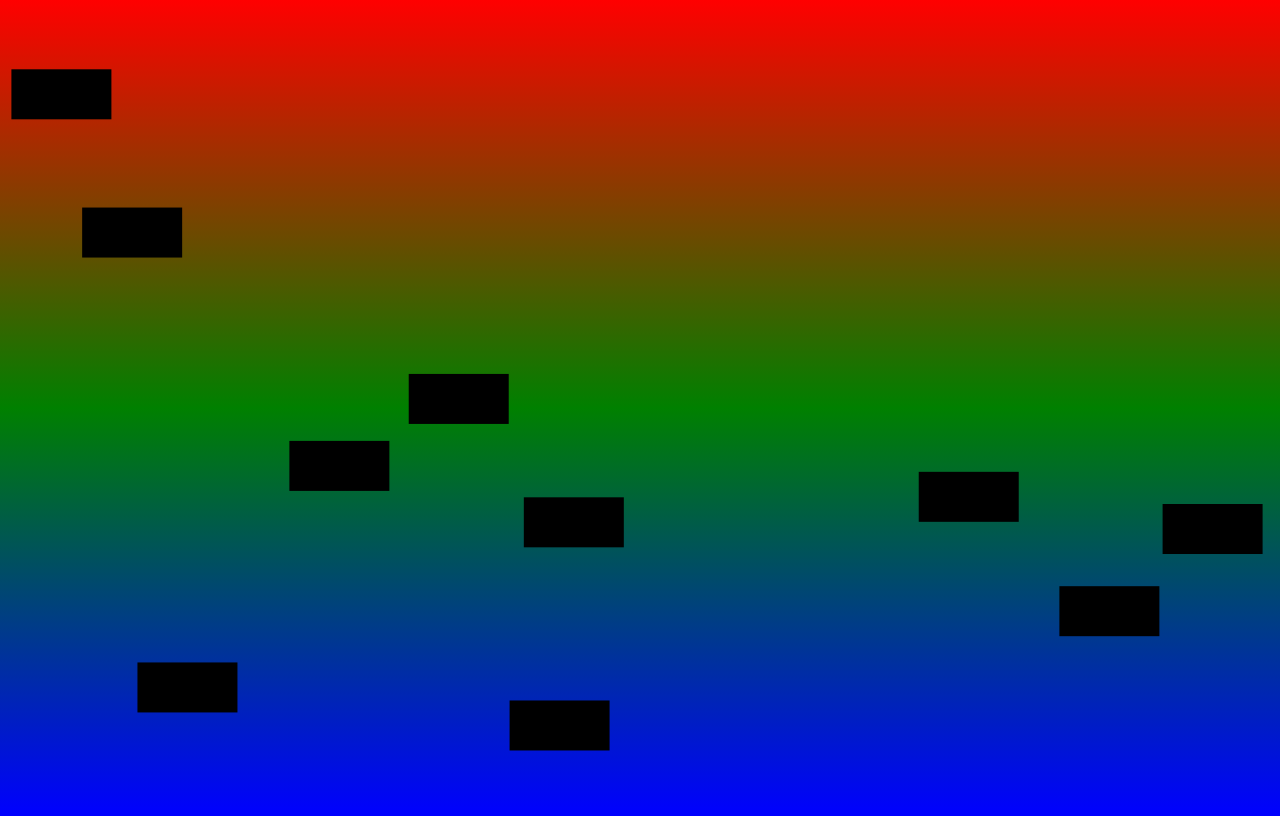
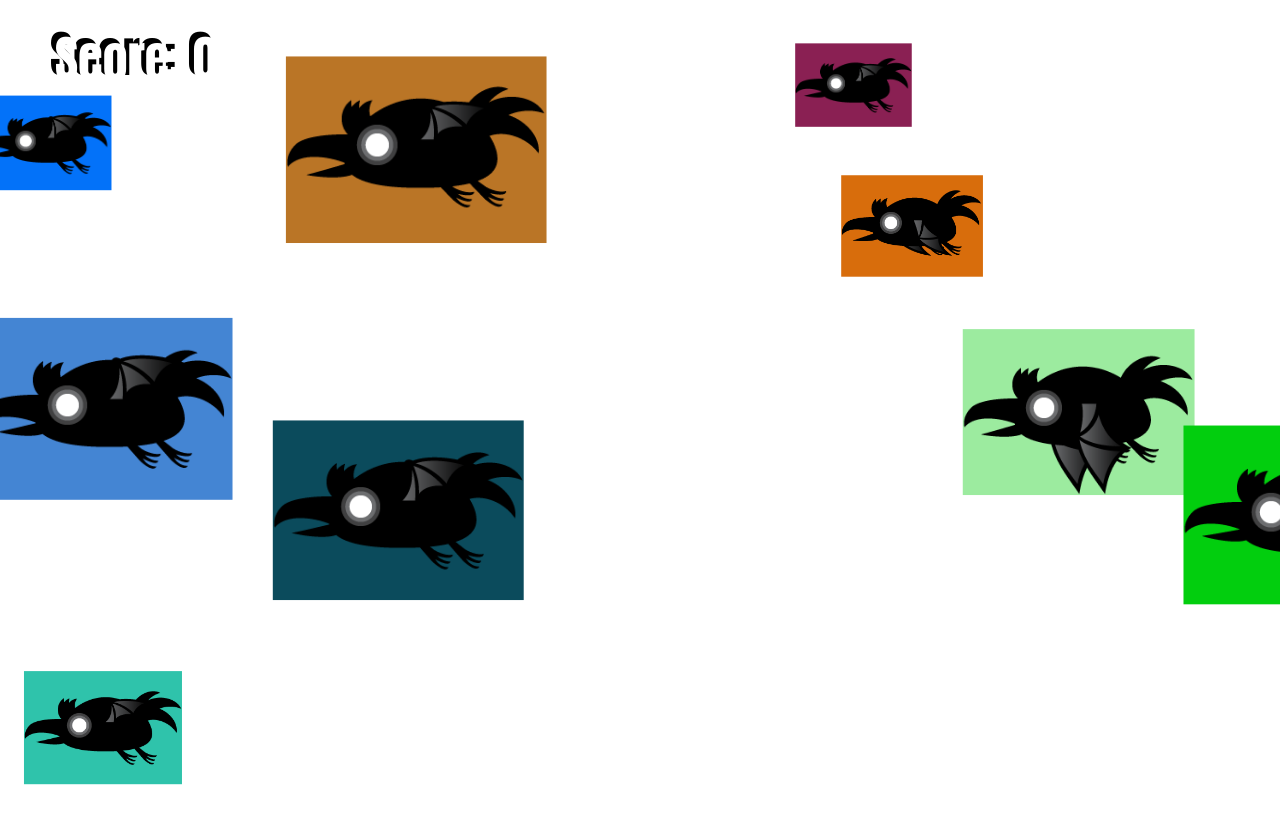
Before and after one commit to rikochet87/project-5-point-shoot-game, a website built with Parcel: page src/index.html in a window 1280 px wide. Built offline with nearby package versions, Linux system fonts and the light colour scheme.

Commit message:
second commit

```diff
--- a/src/index.html
+++ b/src/index.html
@@ -8,6 +8,7 @@
     <title>Point & shoot game</title>
 </head>
 <body>
+    <canvas id="collisionCanvas"></canvas>
     <canvas id="canvas1"></canvas>
     <script type="module" src="./index.js"></script>
 </body>
--- a/src/index.js
+++ b/src/index.js
@@ -1,8 +1,16 @@
 /**@type {HTMLCanvasElement}*/
+import img1 from "../img/raven.png";
 const canvas = document.getElementById("canvas1");
-const ctx = canvas.getContext("2d")
+const ctx = canvas.getContext("2d");
 canvas.width = window.innerWidth;
 canvas.height = window.innerHeight;
+const collisionCanvas = document.getElementById("collisionCanvas");
+const collisionCtx = collisionCanvas.getContext("2d");
+collisionCanvas.width = window.innerWidth;
+collisionCanvas.height = window.innerHeight;
+
+let score = 0;
+ctx.font = "50px Impact";
 
 let timeToNextRaven = 0;
 let ravenInterval = 500;
@@ -10,37 +18,104 @@ let lastTime = 0;
 
 let ravens = [];
 
-class Raven{
-    constructor(){
-        this.width = 100;
-        this.height = 50;
+function createImage(imageSrc) {
+  const image = new Image();
+  image.src = imageSrc;
+  return image;
+}
+
+let ravensImage = createImage(img1);
+
+class Raven {
+  constructor() {
+    this.spriteWidth = 271;
+    this.spriteHeight = 194;
+    this.sizeModifier = Math.random() * 0.6 + 0.4;
+    this.width = this.spriteWidth * this.sizeModifier;
+    this.height = this.spriteHeight * this.sizeModifier;
     this.x = canvas.width;
-        this.y = Math.random()*(canvas.height - this.height);
+    this.y = Math.random() * (canvas.height - this.height);
     this.directionX = Math.random() * 5 + 3;
     this.directionY = Math.random() * 5 - 2.5;
+    this.markedForDeletion = false;
+    this.frame = 0;
+    this.maxFrame = 4;
+    this.timeSinceFlap = 0;
+    this.flapInterval = Math.random() * 50 + 50;
+    this.randomColors = [
+      Math.floor(Math.random() * 255),
+      Math.floor(Math.random() * 255),
+      Math.floor(Math.random() * 255),
+    ];
+    this.color =
+      "rgb(" +
+      this.randomColors[0] +
+      "," +
+      this.randomColors[1] +
+      "," +
+      this.randomColors[2] +
+      ")";
   }
-    update(){
+  update(deltaTime) {
+    if (this.y < 0 || this.y > canvas.height - this.height) {
+      this.directionY = this.directionY * -1;
+    }
     this.x -= this.directionX;
+    this.y += this.directionY;
+    if (this.x < 0 - this.width) this.markedForDeletion = true;
+    this.timeSinceFlap += deltaTime;
+    if (this.timeSinceFlap > this.flapInterval) {
+      if (this.frame > this.maxFrame) this.frame = 0;
+      else this.frame++;
+      this.timeSinceFlap = 0;
     }
-    draw(){
-        ctx.fillRect(this.x, this.y, this.width, this.height)
+  }
+  draw() {
+      collisionCtx.fillStyle = this.color;
+    collisionCtx.fillRect(this.x, this.y, this.width, this.height);
+    ctx.drawImage(
+      ravensImage,
+      this.frame * this.spriteWidth,
+      0,
+      this.spriteWidth,
+      this.spriteHeight,
+      this.x,
+      this.y,
+      this.width,
+      this.height
+    );
   }
 }
 
+function drawScore() {
+  ctx.fillStyle = "black";
+  ctx.fillText("Score: " + score, 50, 75);
+  ctx.fillStyle = "white";
+  ctx.fillText("Score: " + score, 55, 80);
+}
 
-function animate(timestamp){
+addEventListener("click", function (e) {
+  const detectedPixelColor = collisionCtx.getImageData(e.x, e.y, 1, 1);
+});
+
+function animate(timestamp) {
   ctx.clearRect(0, 0, canvas.width, canvas.height);
+  collisionCtx.clearRect(0, 0, canvas.width, canvas.height);
   let deltaTime = timestamp - lastTime;
-    lastTime = timestamp
+  lastTime = timestamp;
   timeToNextRaven += deltaTime;
-    if(timeToNextRaven > ravenInterval){
+  if (timeToNextRaven > ravenInterval) {
     ravens.push(new Raven());
     timeToNextRaven = 0;
-        console.log(ravens);
-    };
-    [...ravens].forEach(object => object.update());
-    [...ravens].forEach(object => object.draw());
+    ravens.sort(function(a,b){
+        return a.width - b.width;
+    })
+  }
+  drawScore();
+  [...ravens].forEach((object) => object.update(deltaTime));
+  [...ravens].forEach((object) => object.draw());
+  ravens = ravens.filter((object) => !object.markedForDeletion);
 
-    requestAnimationFrame(animate)
+  requestAnimationFrame(animate);
 }
-animate(0)
+animate(0);
--- a/src/style.css
+++ b/src/style.css
@@ -1,5 +1,5 @@
 body{
-    background: linear-gradient(to bottom, red, green, blue);
+    /* background: linear-gradient(to bottom, red, green, blue); */
     width: 100vw;
     height: 100vh;
     overflow: hidden;
@@ -12,3 +12,7 @@ canvas{
     width: 100%;
     height: 100%;
 }
+
+#collisionCanvas {
+    /* background: red; */
+}
```
Also changed, not shown: img/raven.png (added). Lines whose indentation alone changed are shown as unchanged.
